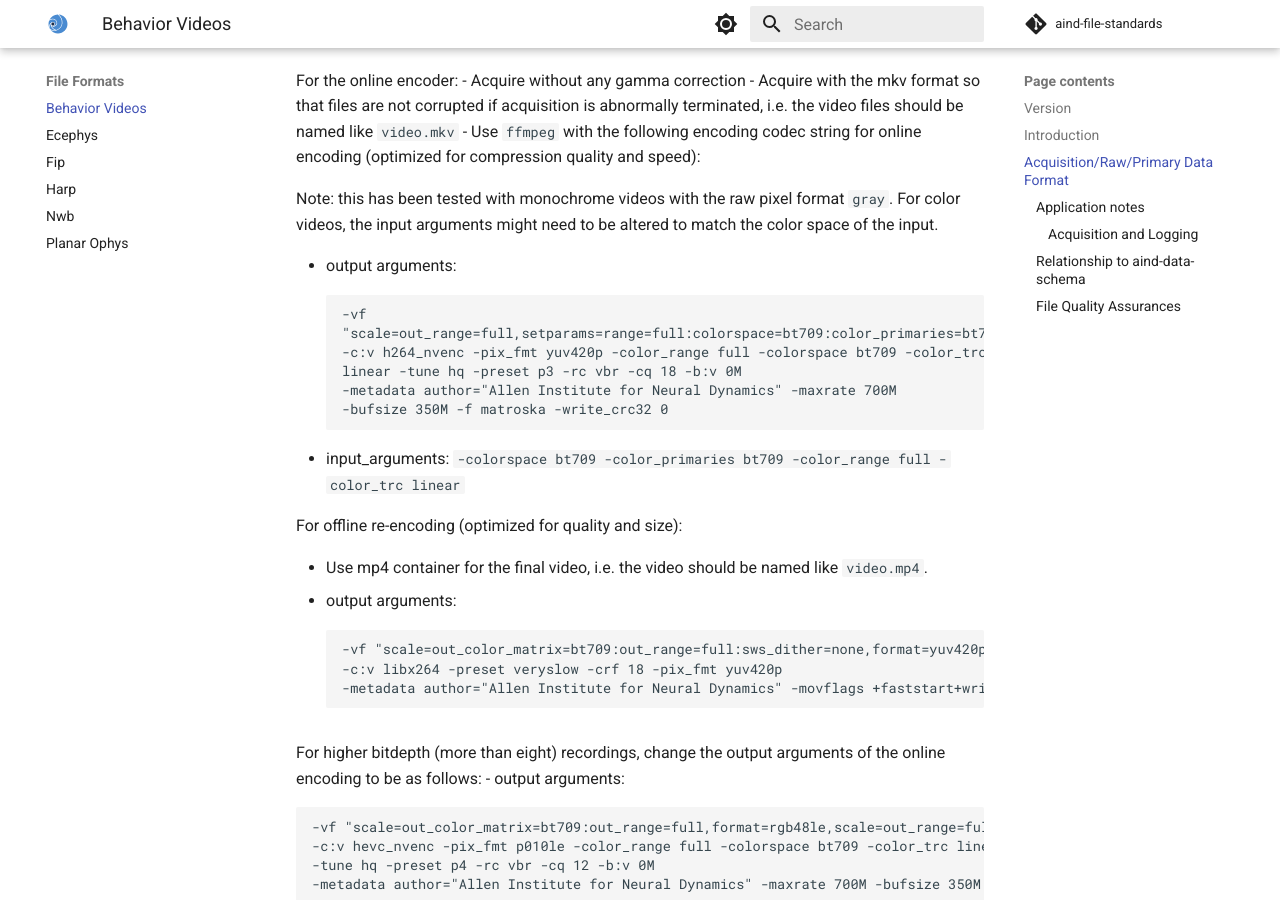
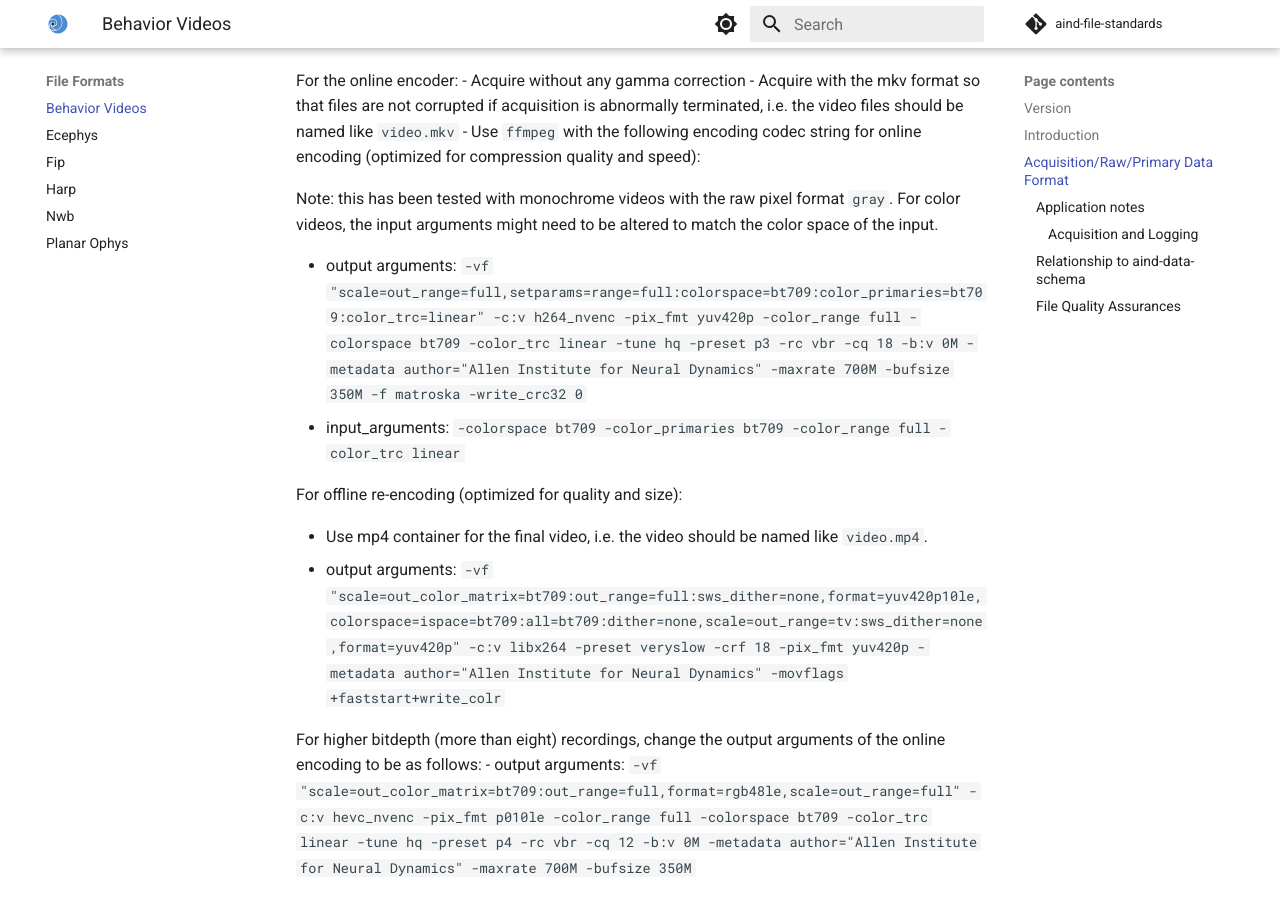
Before and after one commit to AllenNeuralDynamics/aind-file-standards, an MkDocs documentation site: the page built from docs/file_formats/behavior_videos.md, in a window 1280 px wide and 900 px high, scrolled down 1667 px. Built offline with MkDocs 1.6.1 and Material for MkDocs 9.7.7, drawn with Linux system fonts in a browser that asks for light colours; comment, search, counter and statistics services are not loaded.

Commit message:
one line to rule them all

````diff
--- a/docs/file_formats/behavior_videos.md
+++ b/docs/file_formats/behavior_videos.md
@@ -63,36 +63,18 @@ For the online encoder:
   `gray`. For color videos, the input arguments might need to be altered to
   match the color space of the input.
 
-  - output arguments:
-    ```
-    -vf
-    "scale=out_range=full,setparams=range=full:colorspace=bt709:color_primaries=bt709:color_trc=linear"
-    -c:v h264_nvenc -pix_fmt yuv420p -color_range full -colorspace bt709 -color_trc
-    linear -tune hq -preset p3 -rc vbr -cq 18 -b:v 0M
-    -metadata author="Allen Institute for Neural Dynamics" -maxrate 700M
-    -bufsize 350M -f matroska -write_crc32 0
-    ```
+  - output arguments: `-vf "scale=out_range=full,setparams=range=full:colorspace=bt709:color_primaries=bt709:color_trc=linear" -c:v h264_nvenc -pix_fmt yuv420p -color_range full -colorspace bt709 -color_trc linear -tune hq -preset p3 -rc vbr -cq 18 -b:v 0M -metadata author="Allen Institute for Neural Dynamics" -maxrate 700M -bufsize 350M -f matroska -write_crc32 0`
   - input_arguments: `-colorspace bt709 -color_primaries bt709 -color_range full -color_trc linear`
 
 
 For offline re-encoding (optimized for quality and size):
 
 - Use mp4 container for the final video, i.e. the video should be named like `video.mp4`.
-- output arguments:
-  ```
-  -vf "scale=out_color_matrix=bt709:out_range=full:sws_dither=none,format=yuv420p10le,colorspace=ispace=bt709:all=bt709:dither=none,scale=out_range=tv:sws_dither=none,format=yuv420p"
-  -c:v libx264 -preset veryslow -crf 18 -pix_fmt yuv420p
-  -metadata author="Allen Institute for Neural Dynamics" -movflags +faststart+write_colr
-  ```
+- output arguments: `-vf "scale=out_color_matrix=bt709:out_range=full:sws_dither=none,format=yuv420p10le,colorspace=ispace=bt709:all=bt709:dither=none,scale=out_range=tv:sws_dither=none,format=yuv420p" -c:v libx264 -preset veryslow -crf 18 -pix_fmt yuv420p -metadata author="Allen Institute for Neural Dynamics" -movflags +faststart+write_colr`
 
 For higher bitdepth (more than eight) recordings, change the output arguments of the online encoding to be as follows:
   - output arguments:
-    ```
-    -vf "scale=out_color_matrix=bt709:out_range=full,format=rgb48le,scale=out_range=full"
-    -c:v hevc_nvenc -pix_fmt p010le -color_range full -colorspace bt709 -color_trc linear
-    -tune hq -preset p4 -rc vbr -cq 12 -b:v 0M
-    -metadata author="Allen Institute for Neural Dynamics" -maxrate 700M -bufsize 350M
-    ```
+`-vf "scale=out_color_matrix=bt709:out_range=full,format=rgb48le,scale=out_range=full" -c:v hevc_nvenc -pix_fmt p010le -color_range full -colorspace bt709 -color_trc linear -tune hq -preset p4 -rc vbr -cq 12 -b:v 0M -metadata author="Allen Institute for Neural Dynamics" -maxrate 700M -bufsize 350M`
 
 This is almost the same, except the intermediate color representation is 48 bits
 per pixel instead of 24, the HEVC encoder must be used to support 10 bit depth,
````
